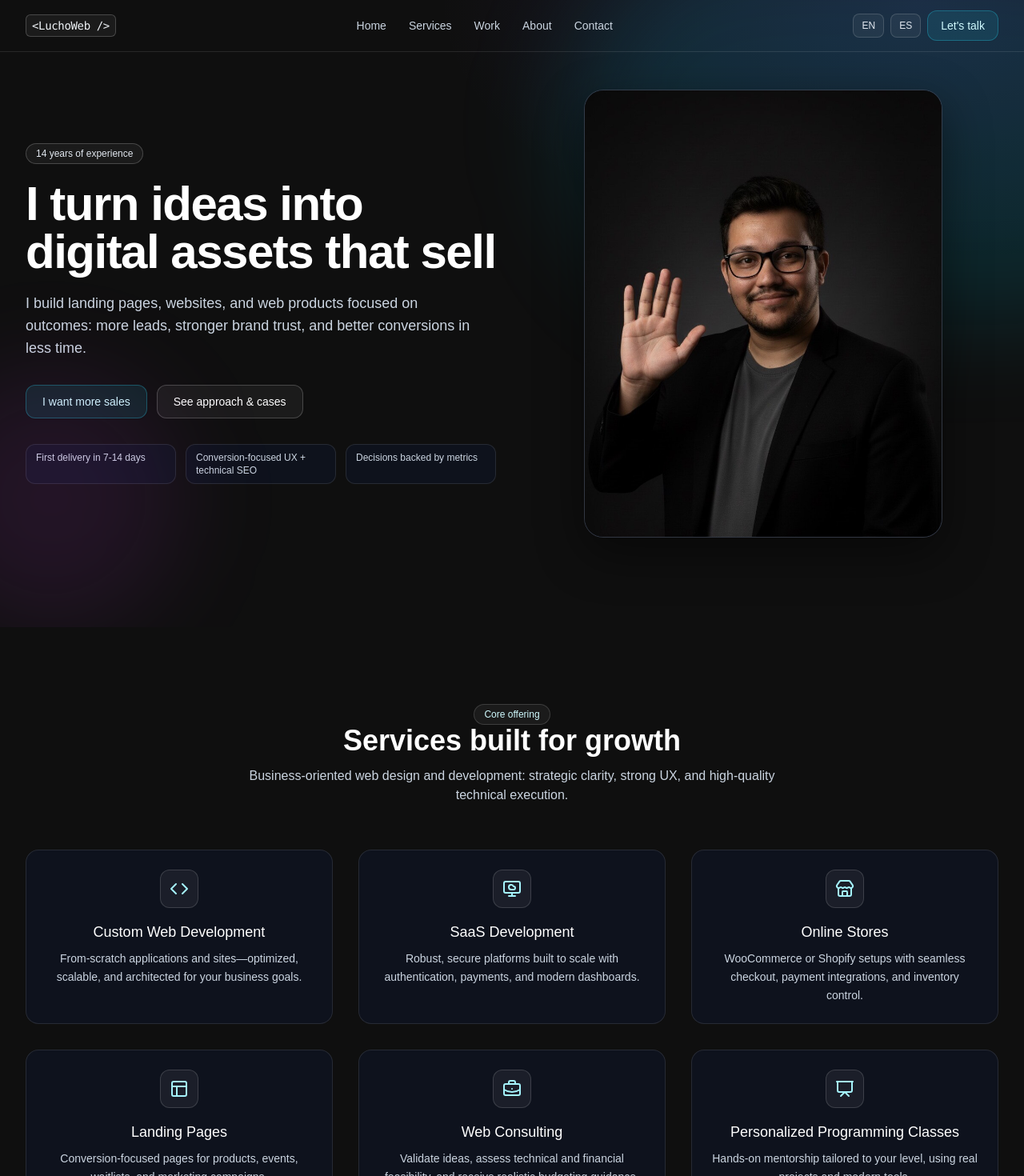
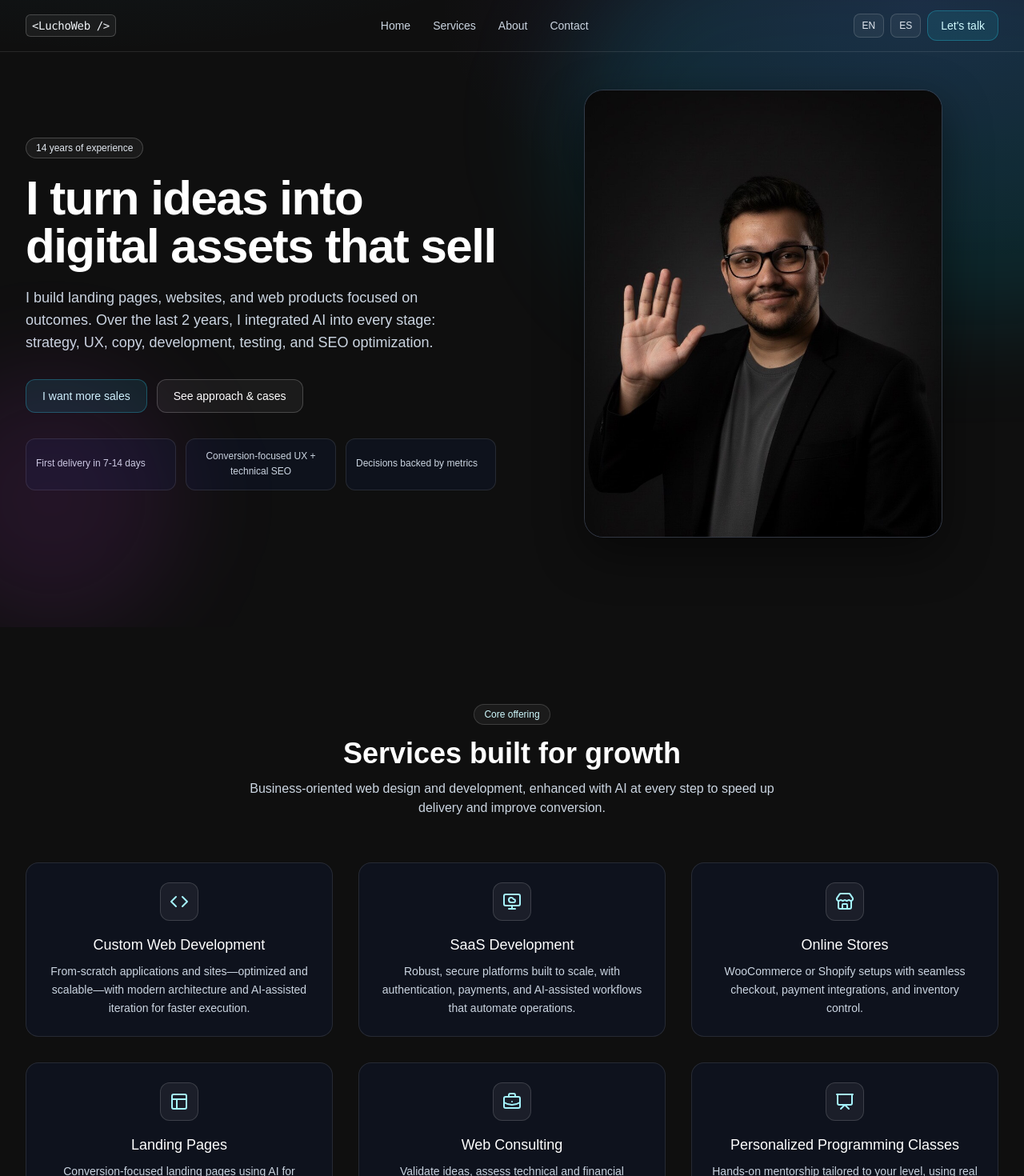
Before and after one commit to luchoweb/luchoweb-site, a React (Vite) app: page / in a window 1280 px wide. Shown: the top 1470 px of the page at 80% size. Built offline with nearby package versions, Linux system fonts and the light colour scheme.

Commit message:
Fix Hero proof card alignment and vertical centering (#4)

```diff
--- a/src/App.jsx
+++ b/src/App.jsx
@@ -1,7 +1,6 @@
 import Header from "./components/Header";
 import Hero from "./sections/Hero";
 import Services from "./sections/Services";
-import Work from "./sections/Work";
 import About from "./sections/About";
 import Contact from "./sections/Contact";
 import Footer from "./components/Footer";
@@ -12,7 +11,6 @@ export default function App() {
       <Header />
       <Hero />
       <Services />
-      <Work />
       <About />
       <Contact />
       <Footer />
--- a/src/components/Header.jsx
+++ b/src/components/Header.jsx
@@ -4,7 +4,6 @@ import { useTranslation } from "react-i18next";
 const NAV = [
   { key: "home", href: "#home" },
   { key: "services", href: "#services" },
-  { key: "work", href: "#work" },
   { key: "about", href: "#about" },
   { key: "contact", href: "#contact" },
 ];
--- a/src/i18n/locales/en/translation.json
+++ b/src/i18n/locales/en/translation.json
@@ -18,7 +18,7 @@
   "hero": {
     "badge": "{{years}} years of experience",
     "title": "I turn ideas into digital assets that sell",
-    "subtitle": "I build landing pages, websites, and web products focused on outcomes: more leads, stronger brand trust, and better conversions in less time.",
+    "subtitle": "I build landing pages, websites, and web products focused on outcomes. Over the last 2 years, I integrated AI into every stage: strategy, UX, copy, development, testing, and SEO optimization.",
     "primaryCta": "I want more sales",
     "secondaryCta": "See approach & cases",
     "imagePlaceholder": "Your studio photo here",
@@ -31,15 +31,15 @@
   },
   "services": {
     "title": "Services built for growth",
-    "subtitle": "Business-oriented web design and development: strategic clarity, strong UX, and high-quality technical execution.",
+    "subtitle": "Business-oriented web design and development, enhanced with AI at every step to speed up delivery and improve conversion.",
     "items": {
       "customDev": {
         "title": "Custom Web Development",
-        "desc": "From-scratch applications and sites—optimized, scalable, and architected for your business goals."
+        "desc": "From-scratch applications and sites—optimized and scalable—with modern architecture and AI-assisted iteration for faster execution."
       },
       "saas": {
         "title": "SaaS Development",
-        "desc": "Robust, secure platforms built to scale with authentication, payments, and modern dashboards."
+        "desc": "Robust, secure platforms built to scale, with authentication, payments, and AI-assisted workflows that automate operations."
       },
       "ecommerce": {
         "title": "Online Stores",
@@ -47,7 +47,7 @@
       },
       "landing": {
         "title": "Landing Pages",
-        "desc": "Conversion-focused pages for products, events, waitlists, and marketing campaigns."
+        "desc": "Conversion-focused landing pages using AI for ideation, copywriting, A/B testing, and continuous optimization from data."
       },
       "consulting": {
         "title": "Web Consulting",
@@ -98,7 +98,7 @@
     "intro": "I’m Luis Rodríguez (Lucho Web). For 14 years, I’ve helped companies and founders launch and optimize digital products with a commercial mindset.",
     "experience": "I began as a PHP developer, then shifted toward the Frontend world. After 9+ years working with WordPress, I built a strong full-stack profile.",
     "modern": "In the last 5 years, I've worked with modern stacks like React, Node, and Vue, following agile methodologies, using Git version control, and embracing clean scalable code practices.",
-    "ai": "And these last two years have been the best. I have incorporated AI into my daily routine and have managed to improve my code, but also my development, deployment, and delivery times. AI has boosted my performance threefold.",
+    "ai": "In the last 2 years, I integrated AI into my entire workflow: research, UX/UI design, development, QA, and deployment. That helps me ship faster, with better quality, and a stronger focus on business outcomes.",
     "highlightsTitle": "What I bring to your project",
     "highlights": {
       "fullstack": "Over a decade of full-stack development and complex custom builds.",
--- a/src/i18n/locales/es/translation.json
+++ b/src/i18n/locales/es/translation.json
@@ -18,7 +18,7 @@
   "hero": {
     "badge": "{{years}} años de experiencia",
     "title": "Transformo ideas en activos digitales que venden",
-    "subtitle": "Creo landing pages, sitios y productos web orientados a resultados: más leads, más confianza de marca y mejores conversiones en menos tiempo.",
+    "subtitle": "Creo landing pages, sitios y productos web orientados a resultados. En los últimos 2 años integré IA en todo el proceso: estrategia, UX, copy, desarrollo, testing y optimización SEO.",
     "primaryCta": "Quiero vender más",
     "secondaryCta": "Ver casos y enfoque",
     "imagePlaceholder": "Tu foto de estudio aquí",
@@ -31,15 +31,15 @@
   },
   "services": {
     "title": "Servicios para crecer online",
-    "subtitle": "Diseño y desarrollo web con visión de negocio: claridad estratégica, experiencia de usuario y ejecución técnica impecable.",
+    "subtitle": "Diseño y desarrollo web con visión de negocio, potenciado con IA en cada etapa para acelerar entregas y mejorar conversión.",
     "items": {
       "customDev": {
         "title": "Desarrollo web a la medida",
-        "desc": "Aplicaciones y sitios hechos desde cero, optimizados, escalables y con la arquitectura que tu negocio necesita."
+        "desc": "Aplicaciones y sitios hechos desde cero, optimizados y escalables, con arquitectura moderna y asistentes de IA para iterar más rápido."
       },
       "saas": {
         "title": "Construcción de SaaS",
-        "desc": "Plataformas robustas y seguras listas para escalar, con autenticación, pagos y paneles de control modernos."
+        "desc": "Plataformas robustas y seguras listas para escalar, con autenticación, pagos y flujos asistidos por IA para automatizar operaciones."
       },
       "ecommerce": {
         "title": "Tiendas en línea",
@@ -47,7 +47,7 @@
       },
       "landing": {
         "title": "Landing pages",
-        "desc": "Diseños centrados en conversión: productos, eventos, listas de espera y campañas de marketing."
+        "desc": "Landings centradas en conversión con IA para ideación, copy, tests A/B y mejora continua basada en datos."
       },
       "consulting": {
         "title": "Consultoría web",
@@ -98,7 +98,7 @@
     "intro": "Soy Luis Rodríguez (Lucho Web). Llevo 14 años ayudando a empresas y emprendedores a lanzar y optimizar productos digitales con enfoque comercial.",
     "experience": "Mis inicios fueron como desarrollador PHP, y con el tiempo evolucioné hacia el Frontend. Durante más de 9 años he trabajado con WordPress, forjando un perfil sólido como desarrollador full-stack.",
     "modern": "En los últimos 5 años he trabajado con tecnologías modernas como React, Node y Vue, aplicando metodologías ágiles, control de versiones con Git y buenas prácticas que garantizan calidad y escalabilidad.",
-    "ai": "Y estos últimos 2 años han sido los mejores, he incorporado la IA en mi día a día y he logrado mejorar mi código, pero también mis tiempos de desarrollo, despliegue y entrega. La IA me ha potenciado 3x mi rendimiento.",
+    "ai": "En los últimos 2 años integré IA en todo mi flujo de trabajo: investigación, diseño UX/UI, desarrollo, QA y despliegue. Esto me permite entregar más rápido, con mejor calidad y foco total en resultados de negocio.",
     "highlightsTitle": "Lo que aporto a tu proyecto",
     "highlights": {
       "fullstack": "Más de una década desarrollando proyectos full-stack y personalizaciones complejas.",
--- a/src/sections/Hero.jsx
+++ b/src/sections/Hero.jsx
@@ -49,11 +49,11 @@ export default function Hero({ years = 14 }) {
               </a>
             </div>
 
-            <div className="mt-8 grid gap-3 sm:grid-cols-3">
+            <div className="mt-8 grid items-stretch gap-3 sm:grid-cols-3">
               {proof.map((item) => (
                 <p
                   key={item}
-                  className="rounded-xl border border-white/10 bg-slate-900/50 px-3 py-2 text-xs text-slate-300"
+                  className="flex h-full items-center rounded-xl border border-white/10 bg-slate-900/50 px-3 py-3 text-center text-xs leading-relaxed text-slate-300"
                 >
                   {item}
                 </p>
--- a/src/sections/Services.jsx
+++ b/src/sections/Services.jsx
@@ -25,7 +25,7 @@ export default function Services() {
     <section id="services" className="relative bg-transparent py-20 sm:py-24">
       <div className="mx-auto max-w-7xl px-4 sm:px-6 lg:px-8">
         <div className="text-center mb-14">
-          <span className="inline-flex rounded-full border border-white/15 bg-white/5 px-3 py-1 text-xs text-cyan-100">
+          <span className="mb-4 inline-flex rounded-full border border-white/15 bg-white/5 px-3 py-1 text-xs text-cyan-100">
             {t("services.eyebrow")}
           </span>
           <h2 className="text-3xl font-semibold text-white sm:text-4xl">
```
